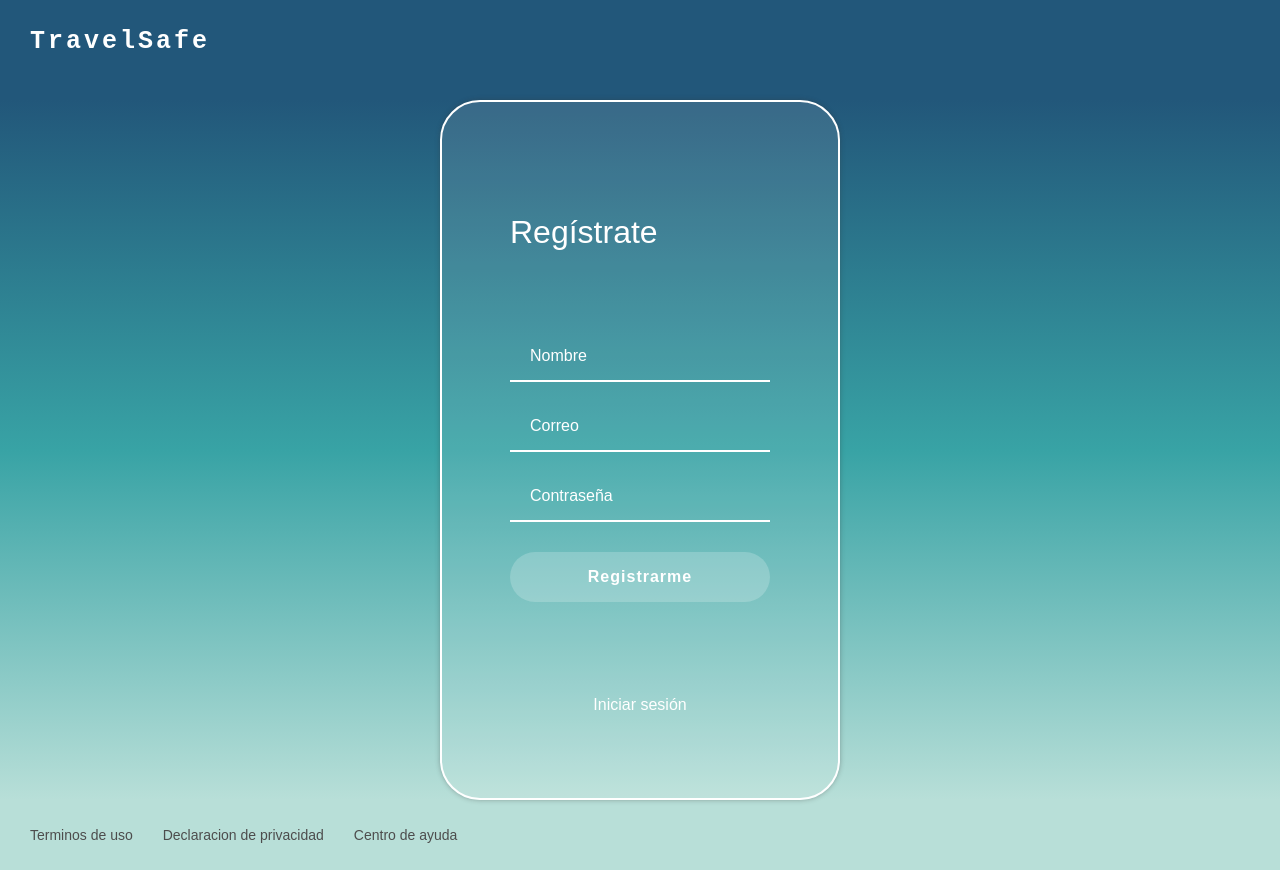
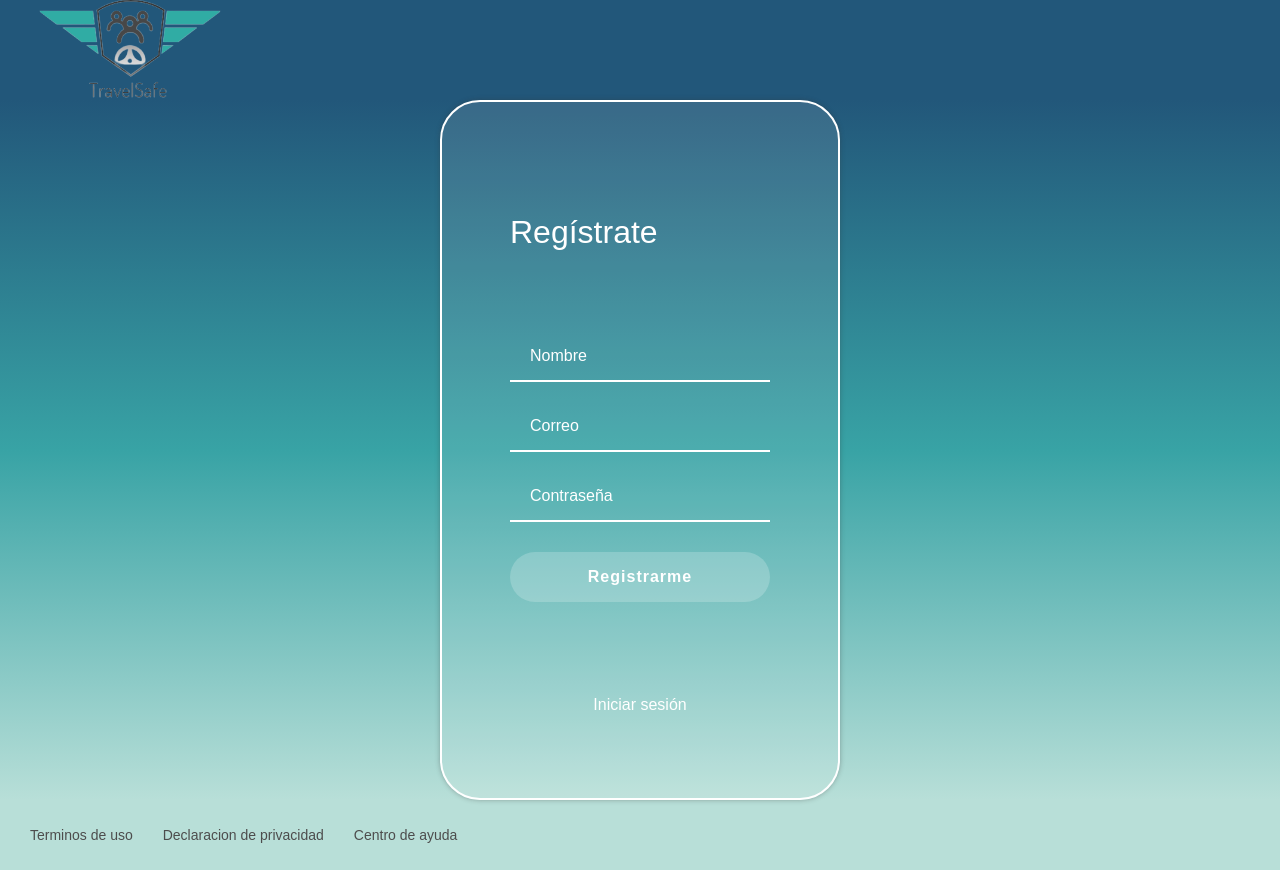
Before and after one commit to Cristian-Idarraga/Proyecto-semiotica, a plain HTML site: page registro.html in a window 1280 px wide. Drawn offline with nearby package versions, Linux system fonts and the light colour scheme.

Commit message:
subo cambios en registro

```diff
--- a/CSS/iniciar_sesion.css
+++ b/CSS/iniciar_sesion.css
@@ -14,12 +14,9 @@ body {
     align-items: center;
 }
 
-.logo_l {
+.header__img {
+    width: 200px;
     margin-left: 30px;
-    font-family: 'Courier New', Courier, monospace;
-    letter-spacing: 3px;
-    font-size: 25px;
-    font-weight: 600;
 }
 
 .login {
--- a/CSS/registro.css
+++ b/CSS/registro.css
@@ -14,12 +14,9 @@ body {
     color: #ffffff;
 }
 
-.logo_l {
+.header__img {
+    width: 200px;
     margin-left: 30px;
-    font-family: 'Courier New', Courier, monospace;
-    letter-spacing: 3px;
-    font-size: 25px;
-    font-weight: 600;
 }
 
 .register {
--- a/registro.html
+++ b/registro.html
@@ -16,7 +16,7 @@
 <body>
     <header>
         <div class="header">
-            <p class="logo_l">TravelSafe</p>
+            <img tabindex="0" class="header__img" src="/assets/logo-travelsafe.png" alt="logotipo" width="180px" />
         </div>
     </header>
     <section class="register">
```
Also changed, not shown: iniciar_sesion.html (+1 -5 lines).
